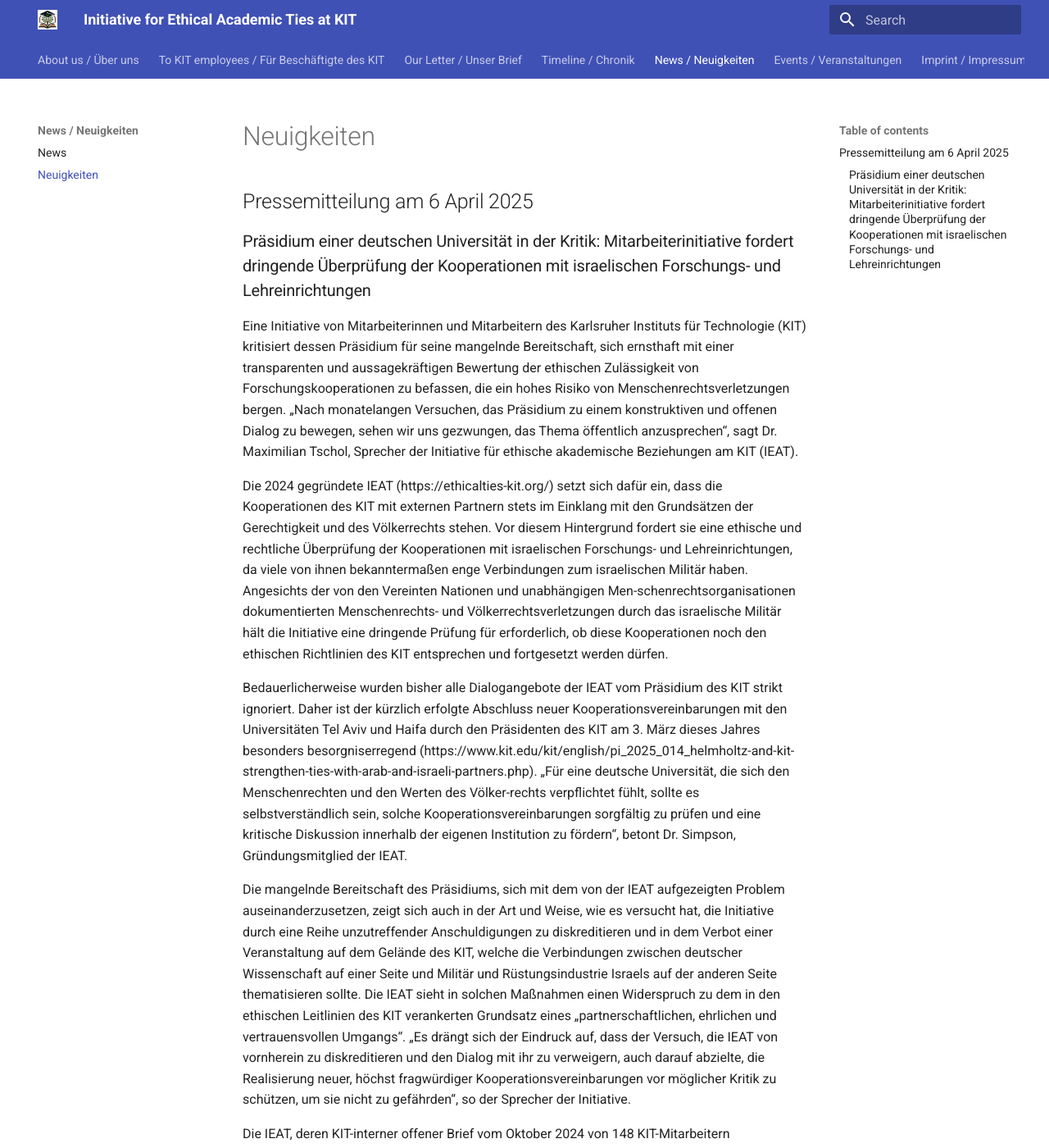
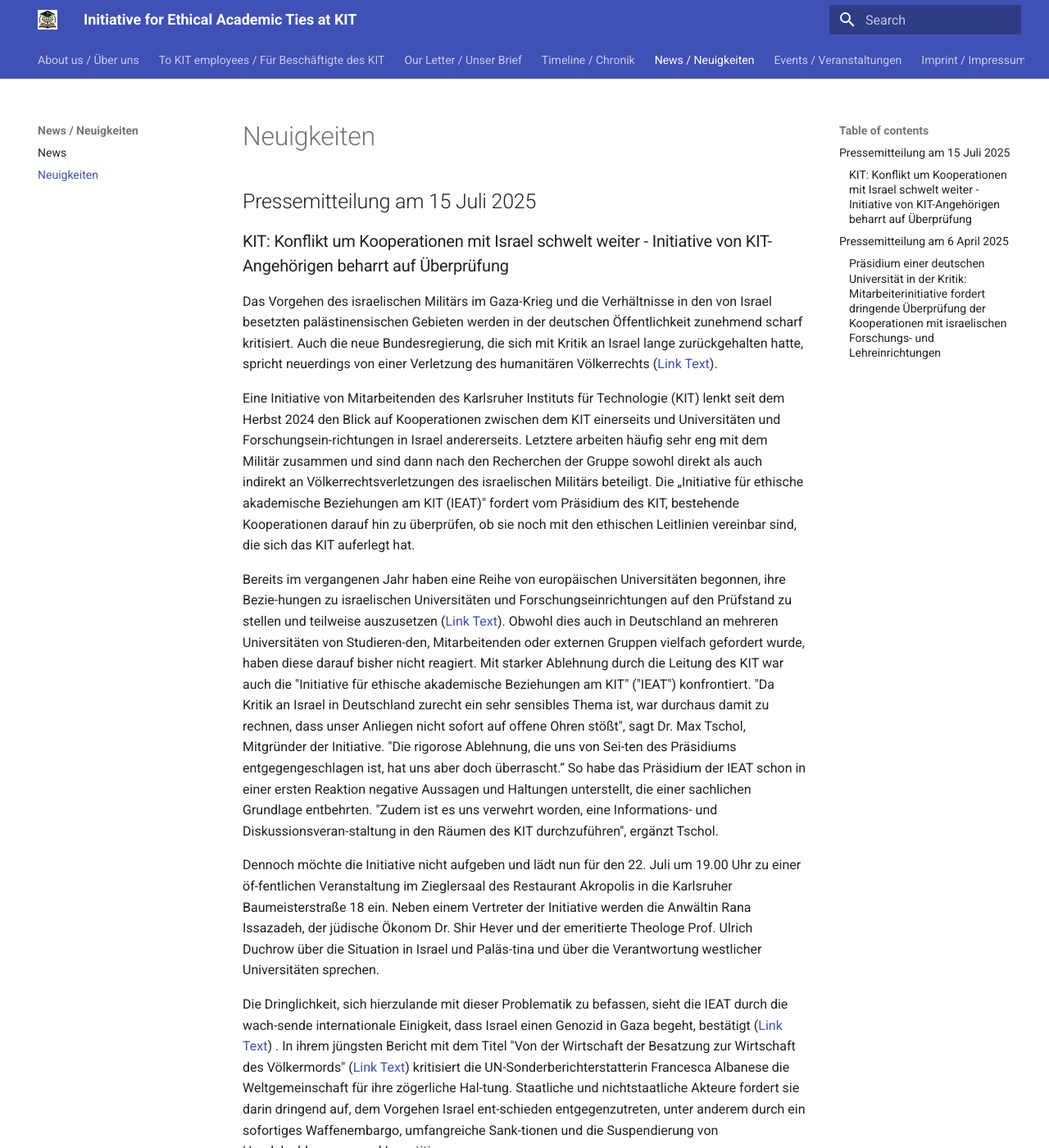
Before and after one commit to ieat-kit/ieat-kit.github.io, an MkDocs documentation site: the page built from docs/news-de.md, in a window 1280 px wide and 1400 px high. Shown: the whole window at 82% size. Built offline with MkDocs 1.6.1 and Material for MkDocs 9.7.7, drawn with Linux system fonts in a browser that asks for light colours; some of the changed text lies outside the part shown.

Commit message:
pressemitteilung

```diff
--- a/docs/news-de.md
+++ b/docs/news-de.md
@@ -1,4 +1,26 @@
 # Neuigkeiten
+
+## Pressemitteilung am 15 Juli 2025
+
+### KIT: Konflikt um Kooperationen mit Israel schwelt weiter - Initiative von KIT-Angehörigen beharrt auf Überprüfung
+
+Das Vorgehen des israelischen Militärs im Gaza-Krieg und die Verhältnisse in den von Israel besetzten palästinensischen Gebieten werden in der deutschen Öffentlichkeit zunehmend scharf kritisiert. Auch die neue Bundesregierung, die sich mit Kritik an Israel lange zurückgehalten hatte, spricht neuerdings von einer Verletzung des humanitären Völkerrechts ([Link Text](https://www.tagesschau.de/inland/innenpolitik/merz-israel-kritik-100.html)).
+
+Eine Initiative von Mitarbeitenden des Karlsruher Instituts für Technologie (KIT) lenkt seit dem Herbst 2024 den Blick auf Kooperationen zwischen dem KIT einerseits und Universitäten und Forschungsein-richtungen in Israel andererseits. Letztere arbeiten häufig sehr eng mit dem Militär zusammen und sind dann nach den Recherchen der Gruppe sowohl direkt als auch indirekt  an Völkerrechtsverletzungen des israelischen Militärs beteiligt. Die „Initiative für ethische akademische Beziehungen am KIT (IEAT)" fordert vom Präsidium des KIT, bestehende Kooperationen darauf hin zu überprüfen, ob sie noch mit den ethischen Leitlinien vereinbar sind, die sich das KIT auferlegt hat.
+
+Bereits im vergangenen Jahr haben eine Reihe von europäischen Universitäten begonnen, ihre Bezie-hungen zu israelischen Universitäten und Forschungseinrichtungen auf den Prüfstand zu stellen und teilweise auszusetzen ([Link Text](https://www.vrt.be/vrtnws/de/2025/01/31/flaemische-universitaeten-werden-nicht-mehr-mit-israelischen-par/?utm_source=chatgpt.com
+https://www.vrt.be/vrtnws/de/2025/05/14/vub-rektor-danckaert-die-eu-soll-ihr-kooperationsabkommen-mit-i
+https://www.vrt.be/vrtnws/de/2024/05/17/die-universitaet-gent-beendet-die-zusammenarbeit-mit-3-israelisc
+https://www.vrt.be/vrtnws/de/2024/05/10/bruesseler-vub-uni-will-aus-ki-forschungsprojekten-aussteigen-a
+https://www.juedische-allgemeine.de/politik/bruesseler-uni-setzt-zusammenarbeit-mit-israel-vollstaendig-aus/
+https://taz.de/Der-Gaza-Krieg-und-Europa/!6009583/)). Obwohl dies auch in Deutschland an mehreren Universitäten von Studieren-den, Mitarbeitenden oder externen Gruppen vielfach gefordert wurde, haben diese darauf bisher nicht reagiert. Mit starker Ablehnung  durch die Leitung des KIT war auch die "Initiative für ethische akademische Beziehungen am KIT" ("IEAT") konfrontiert. "Da Kritik an Israel in Deutschland zurecht ein sehr sensibles Thema ist, war durchaus damit zu rechnen, dass unser Anliegen nicht sofort auf offene Ohren stößt", sagt Dr. Max Tschol, Mitgründer der Initiative. "Die rigorose Ablehnung, die uns von Sei-ten des Präsidiums entgegengeschlagen ist, hat uns aber doch überrascht.“ So habe das Präsidium der IEAT schon in einer ersten Reaktion negative Aussagen und Haltungen unterstellt, die einer sachlichen Grundlage entbehrten. "Zudem ist es uns verwehrt worden, eine Informations- und Diskussionsveran-staltung in den Räumen des KIT durchzuführen", ergänzt Tschol.
+
+Dennoch möchte die Initiative nicht aufgeben und lädt nun für den 22. Juli um 19.00 Uhr zu einer öf-fentlichen Veranstaltung im Zieglersaal des Restaurant Akropolis in die Karlsruher Baumeisterstraße 18 ein. Neben einem Vertreter der Initiative werden die Anwältin Rana Issazadeh, der jüdische Ökonom Dr. Shir Hever und der emeritierte Theologe Prof. Ulrich Duchrow über die Situation in Israel und Paläs-tina und über die Verantwortung westlicher Universitäten sprechen.
+
+Die Dringlichkeit, sich hierzulande mit dieser Problematik zu  befassen, sieht die IEAT durch die wach-sende internationale Einigkeit, dass Israel einen Genozid in Gaza begeht, bestätigt ([Link Text](https://internationalpolicy.org/publications/growing-consensus-on-israels-atrocities-in-gaza/
+https://www.commondreams.org/news/israel-is-committing-genocide-in-gaza
+ )) . In ihrem jüngsten Bericht mit dem Titel "Von der Wirtschaft der Besatzung zur Wirtschaft des Völkermords" ([Link Text](https://www.ohchr.org/en/documents/country-reports/ahrc5923-economy-occupation-economy-genocide-report-special-rapporteur)) kritisiert die UN-Sonderberichterstatterin Francesca Albanese die Weltgemeinschaft für ihre zögerliche Hal-tung. Staatliche und nichtstaatliche Akteure fordert sie darin dringend auf, dem Vorgehen Israel ent-schieden entgegenzutreten, unter anderem durch ein sofortiges Waffenembargo, umfangreiche Sank-tionen und die Suspendierung von Handelsabkommen und Investitionen.
+
 
 
 ## Pressemitteilung am 6 April 2025
```
